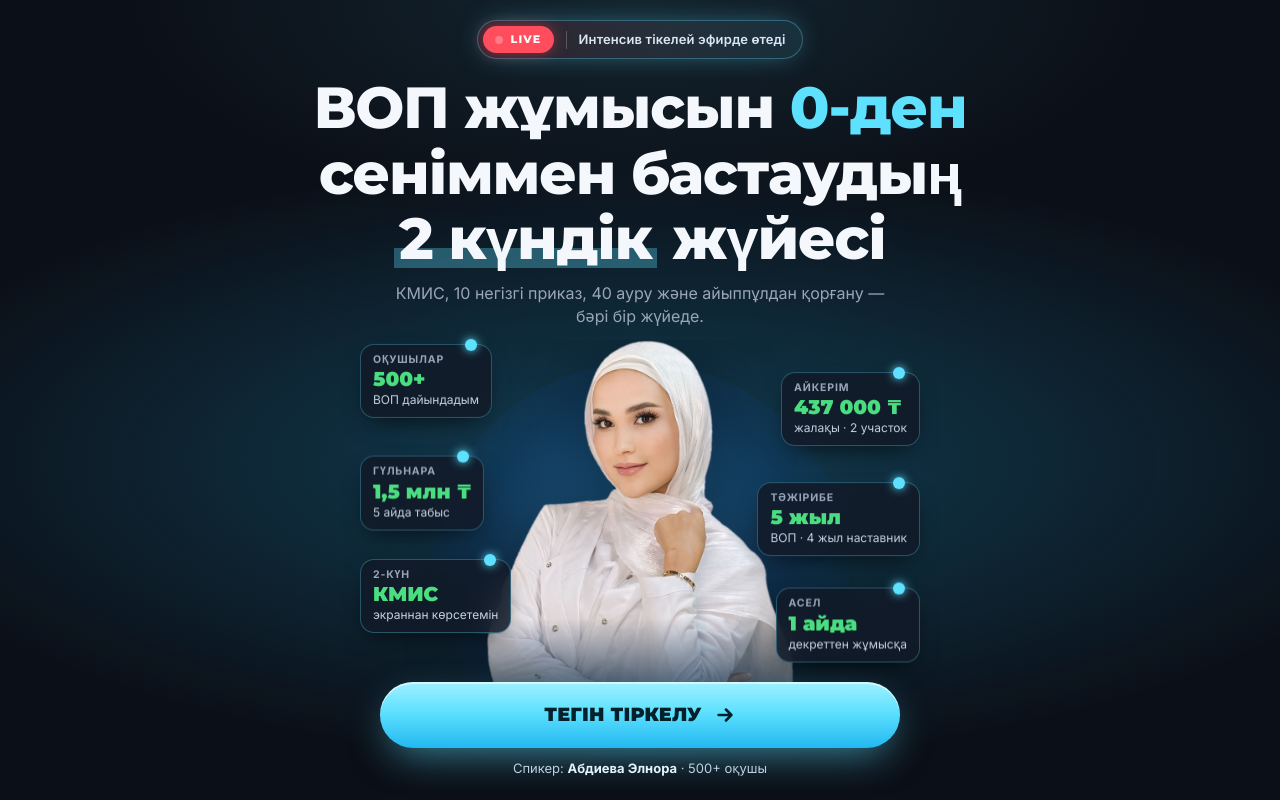
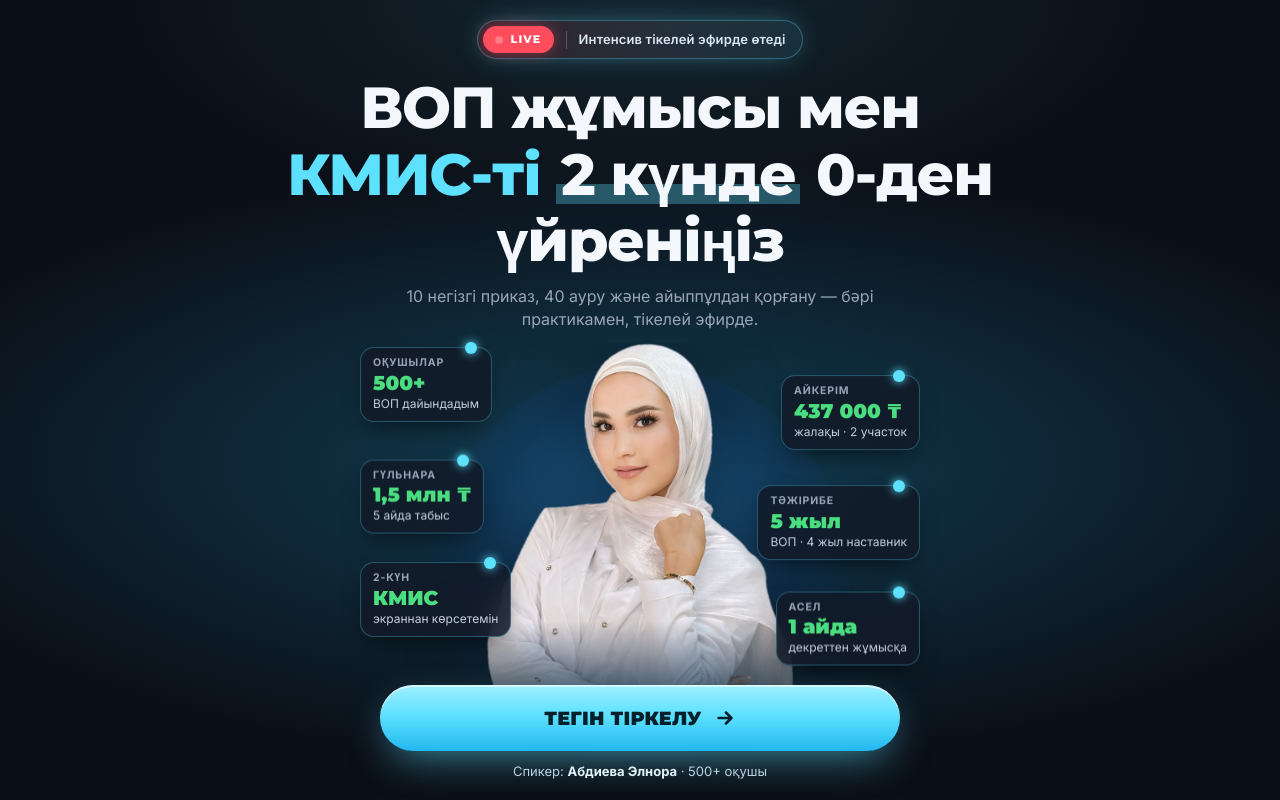
Before and after one commit to sultanabdibaevv-droid/vop-intensiv, a plain HTML site: page index.html in a window 1280 px wide. Shown: the top 800 px of the page. Drawn offline with Linux system fonts and the light colour scheme.

Commit message:
Оффер: ВОП жұмысы мен КМИС-ті 2 күнде 0-ден үйреніңіз
Co-Authored-By: Claude Opus 5.5 <noreply@anthropic.com>

```diff
--- a/index.html
+++ b/index.html
@@ -3,9 +3,9 @@
 <head>
 <meta charset="utf-8">
 <meta name="viewport" content="width=device-width, initial-scale=1, viewport-fit=cover">
-<title>ВОП жұмысы 0-ден · 2 күндік интенсив</title>
-<meta name="description" content="ВОП жұмысын 0-ден сеніммен бастаудың 2 күндік жүйесі. Тегін тікелей эфир, спикер — Абдиева Элнора.">
-<meta property="og:title" content="ВОП жұмысы 0-ден · 2 күндік тегін интенсив">
+<title>ВОП жұмысы мен КМИС 0-ден · 2 күндік интенсив</title>
+<meta name="description" content="ВОП жұмысы мен КМИС-ті 2 күнде 0-ден үйреніңіз. Тегін тікелей эфир, спикер — Абдиева Элнора.">
+<meta property="og:title" content="ВОП жұмысы мен КМИС-ті 2 күнде 0-ден үйреніңіз · тегін интенсив">
 <meta property="og:description" content="ВОП жұмысы, КМИС, 10 приказ, дефектілер мен айыппұлдар — 2 күнде. Тегін тіркеліңіз.">
 <meta property="og:image" content="assets/elnora.png">
 <meta name="theme-color" content="#0b0f17">
@@ -60,7 +60,7 @@ section{padding:44px 0}
 .live i{width:8px;height:8px;border-radius:50%;background:#fff;animation:blink 1.4s infinite}
 @keyframes blink{50%{opacity:.25}}
 .livebar b{font:600 13px/1.2 Inter,sans-serif;color:#dbe6f3;white-space:nowrap;letter-spacing:.01em}
-.hero h1{font-family:Montserrat,Inter,sans-serif;font-weight:800;text-transform:none;font-size:clamp(27px,7.6vw,58px);line-height:1.13;letter-spacing:-.02em;text-align:center;margin:16px auto 0;max-width:820px;text-wrap:balance}
+.hero h1{font-family:Montserrat,Inter,sans-serif;font-weight:800;text-transform:none;font-size:clamp(25px,7.1vw,58px);line-height:1.15;letter-spacing:-.02em;text-align:center;margin:16px auto 0;max-width:820px}
 .hero h1 .hl{background:linear-gradient(transparent 64%,rgba(94,225,255,.32) 64%,rgba(94,225,255,.32) 92%,transparent 92%);padding:0 .08em}
 .hero .lead{text-align:center;color:var(--muted);max-width:520px;margin:10px auto 0;font-size:14px;line-height:1.45}
 
@@ -224,8 +224,8 @@ footer{padding:30px 0 130px;color:var(--muted);font-size:13px;text-align:center}
       <b>Интенсив тікелей эфирде өтеді</b>
     </div>
 
-    <h1>ВОП жұмысын <span class="acc nw">0-ден</span> сеніммен бастаудың <span class="hl nw">2 күндік</span> жүйесі</h1>
-    <p class="lead">КМИС, 10 негізгі приказ, 40 ауру және айыппұлдан қорғану — бәрі бір жүйеде.</p>
+    <h1>ВОП жұмысы мен <span class="acc nw">КМИС-ті</span> <span class="nw"><span class="hl">2 күнде</span> 0-ден</span> үйреніңіз</h1>
+    <p class="lead">10 негізгі приказ, 40 ауру және айыппұлдан қорғану — бәрі практикамен, тікелей эфирде.</p>
 
     <div class="stage">
       <div class="person"><img src="assets/elnora-hero.png" alt="Абдиева Элнора — ВОП дәрігері, интенсив спикері" fetchpriority="high"></div>
```
Also changed, not shown: tilda-block.html (+3 -3 lines).
